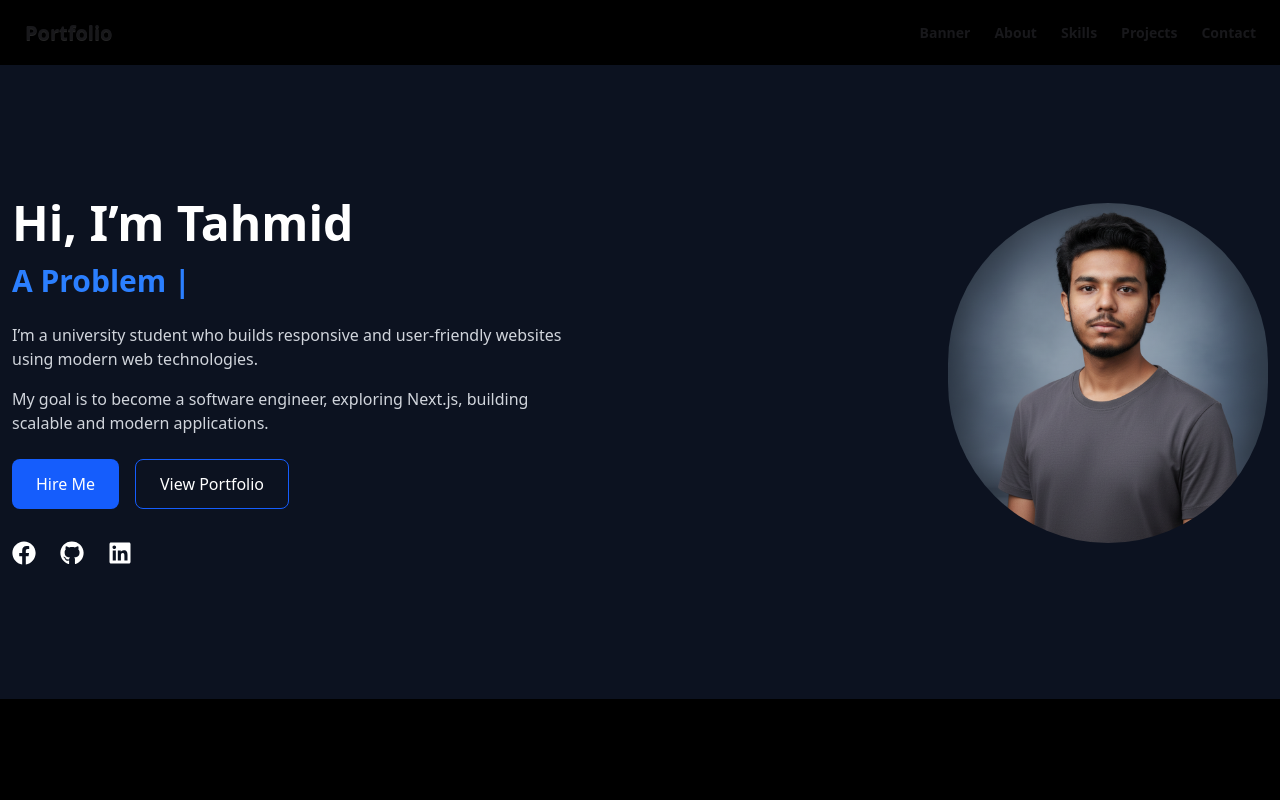
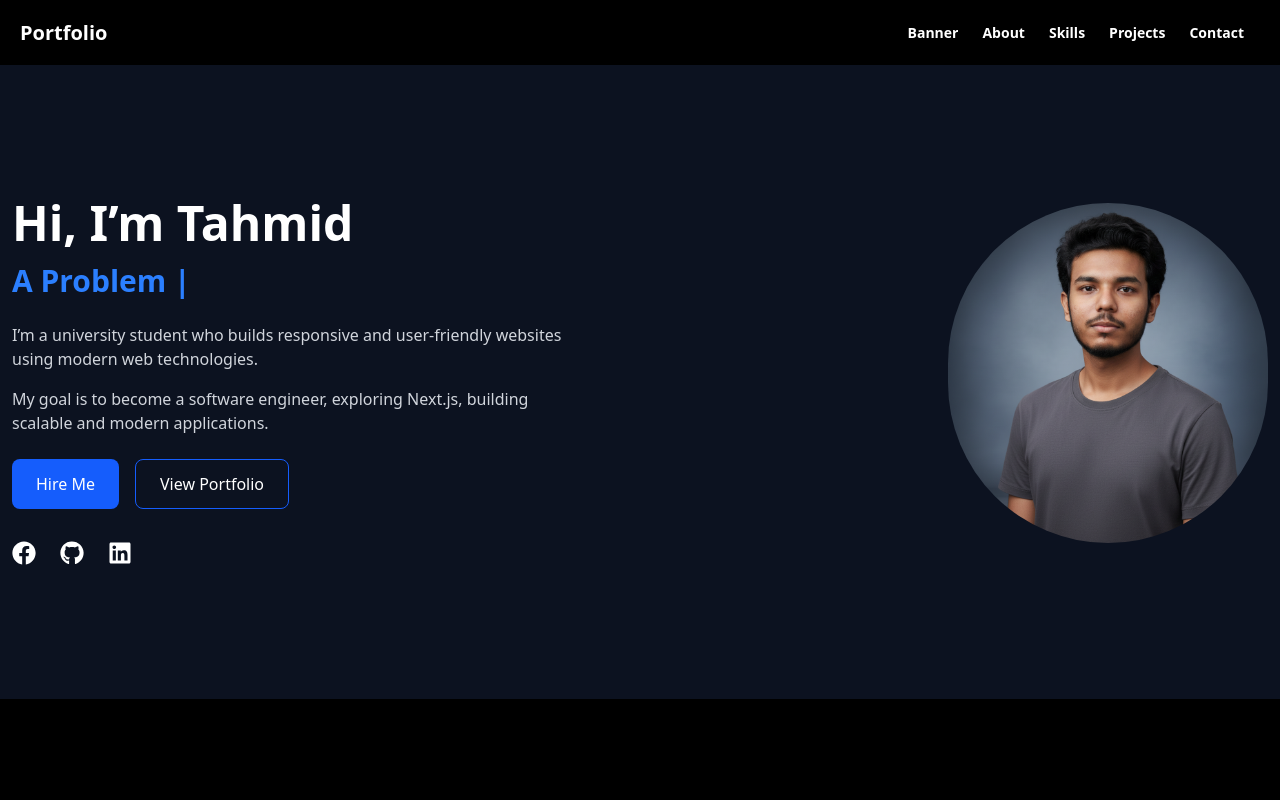
Before and after one commit to tahmid-khan-hub/my-portfolio-nextjs, a Next.js app: page / in a window 1280 px wide. Shown: the top 800 px of the page. Built offline with nearby package versions, Linux system fonts and the light colour scheme.

Commit message:
updated navbar and layout

```diff
--- a/src/app/layout.tsx
+++ b/src/app/layout.tsx
@@ -21,7 +21,7 @@ export default function RootLayout({
   return (
     <html lang="en">
       <body className={`${poppins.variable} antialiased `}>
-        <div className="min-h-screen w-full bg-black relative overflow-hidden">
+        <div className="min-h-screen w-full bg-black relative">
           {/* Blue Spotlight Background */}
           <div
             className="absolute inset-0 z-0 pointer-events-none"
--- a/src/components/Navbar.tsx
+++ b/src/components/Navbar.tsx
@@ -8,6 +8,7 @@ export default function Navbar() {
   if (pathname.startsWith("/projects-details/")) {
     return null;
   }
+
   const links = (
     <>
       <li className="font-semibold"><a href="#banner">Banner</a></li>
@@ -19,21 +20,20 @@ export default function Navbar() {
   );
 
   return (
-    <div className="w-full shadow-sm">
-      <div className="max-w-[1350px] mx-auto ">
-        <div className="navbar">
-          <div className="navbar-start">
-            <Link href="/" className="btn btn-ghost text-xl font-bold">
+    <div className="navbar sticky top-0 z-50 bg-background/55 backdrop-blur-md text-white">
+      <div className="max-w-[1350px] mx-auto w-full flex justify-between items-center px-4 md:px-3">
+        {/* Left side */}
+        <Link href="/" className="text-xl font-bold">
           Portfolio
         </Link>
-          </div>
 
+        {/* Right side */}
         <div className="navbar-end">
           <ul className="hidden lg:flex menu menu-horizontal px-1">
             {links}
           </ul>
 
-            {/* Mobile menu  */}
+          {/* Mobile menu */}
           <div className="lg:hidden dropdown dropdown-end">
             <label tabIndex={0} className="btn btn-ghost">
               {/* Hamburger Icon */}
@@ -62,6 +62,5 @@ export default function Navbar() {
         </div>
       </div>
     </div>
-    </div>
   );
 }
```
Lines whose indentation alone changed are shown as unchanged.
